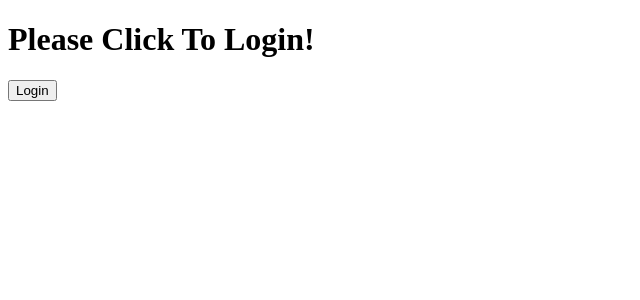
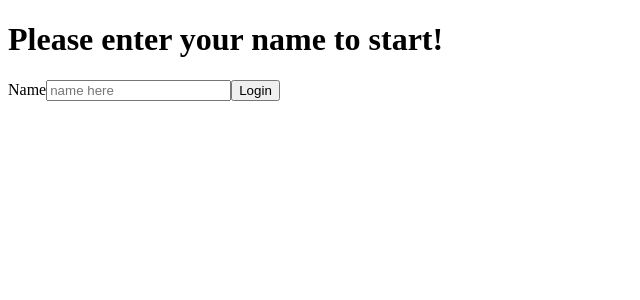
Before and after one commit to jonlld/the-amazing-math-machine, a React (Create React App) app: page / in a window 1280 px wide. Shown: the top 300 px of the page, without its empty margins (0-640 px from the left). Built offline with nearby package versions, Linux system fonts and the light colour scheme.

Commit message:
Add form for name submission

```diff
--- a/src/Login.tsx
+++ b/src/Login.tsx
@@ -1,15 +1,30 @@
-import { Fragment } from "react";
+import React, { useRef } from "react";
 
+// INTERFACE
 interface LoginProps {
-  onLogIn: () => void;
+  onLogIn: (name: string) => void;
 }
 
+// COMPONENT
 function Login({ onLogIn }: LoginProps): JSX.Element {
+  const nameInputRef = useRef<HTMLInputElement>(null);
+
+  const onSubmitHandler = (e: React.SyntheticEvent): void => {
+    e.preventDefault();
+
+    console.log("submitted");
+    console.log(nameInputRef.current?.value);
+  };
+
   return (
-    <Fragment>
-      <h1>Please Click To Login! </h1>
-      <button onClick={onLogIn}>Login</button>
-    </Fragment>
+    <main>
+      <h1>Please enter your name to start!</h1>
+      <form className="login-form" onSubmit={onSubmitHandler}>
+        <label>Name</label>
+        <input ref={nameInputRef} type="text" placeholder="name here"></input>
+        <button>Login</button>
+      </form>
+    </main>
   );
 }
 
```
